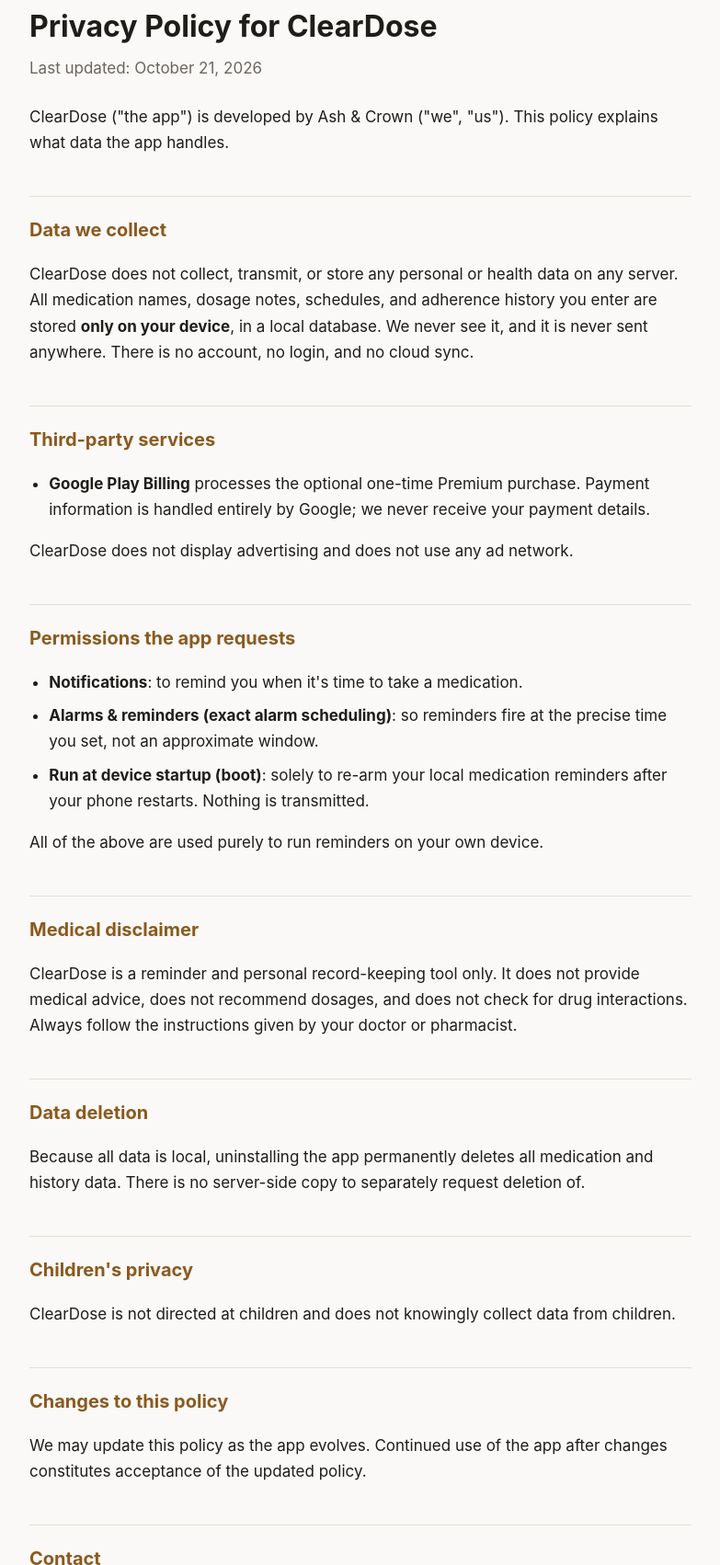
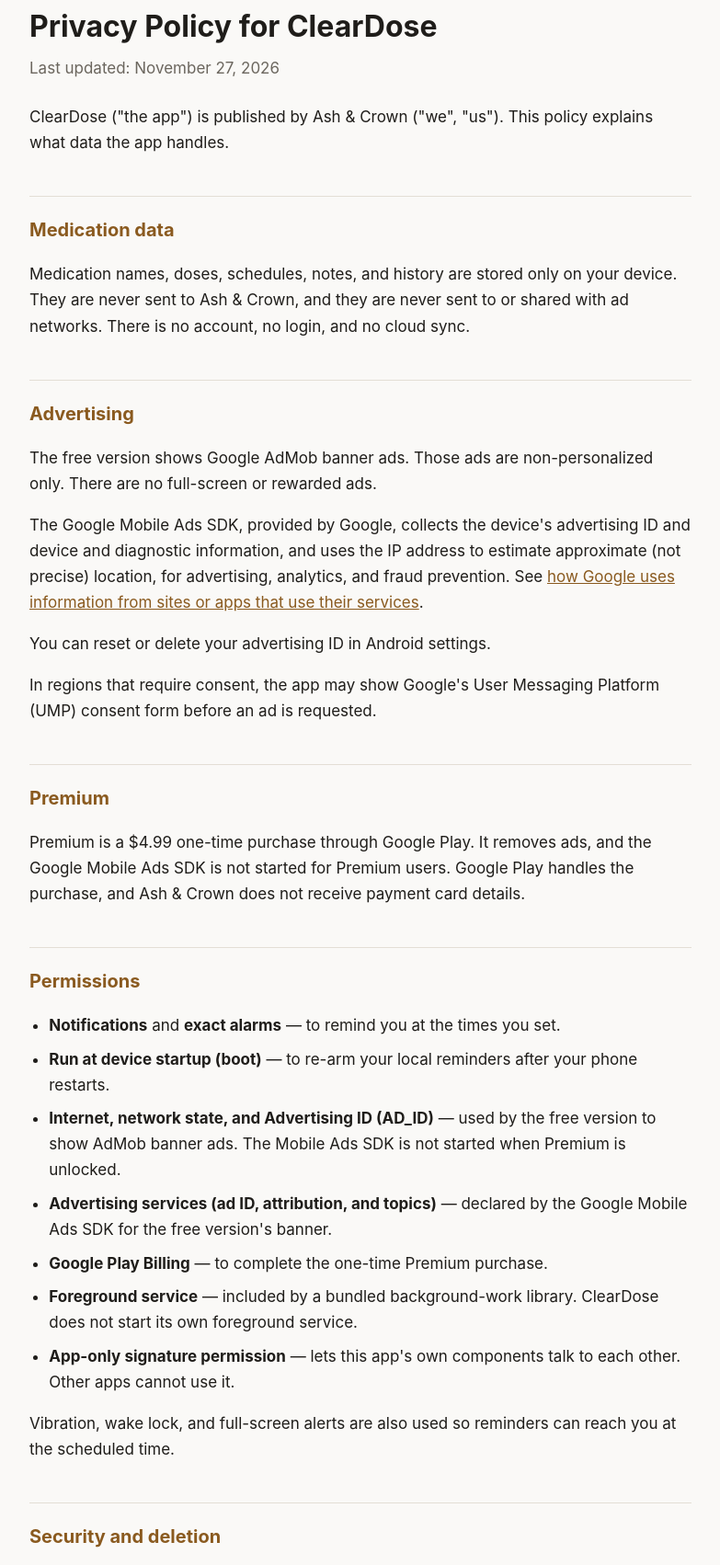
Before and after one commit to Pure-Code-Studio/cleardose-privacy, a plain HTML site: page index.html in a window 1280 px wide. Shown: the part 29-1731 px from the top of the page at 92% size, without its empty margins (248-1031 px from the left). Drawn offline with Linux system fonts and the light colour scheme.

Commit message:
Update ClearDose privacy policy for AdMob banners (#2)
Publish the November 27, 2026 policy, covering non-personalized AdMob banners, at the site root and at cleardose/privacy/.

Co-authored-by: Cursor Agent <cursoragent@cursor.com>
Co-authored-by: Pure-Code-Studio <Pure-Code-Studio@users.noreply.github.com>

```diff
--- a/index.html
+++ b/index.html
@@ -25,41 +25,48 @@
 <body>
 <main>
   <h1>Privacy Policy for ClearDose</h1>
-  <p class="updated">Last updated: October 21, 2026</p>
+  <p class="updated">Last updated: November 27, 2026</p>
 
-  <p>ClearDose ("the app") is developed by Ash &amp; Crown ("we", "us"). This policy explains what data the app handles.</p>
+  <p>ClearDose ("the app") is published by Ash &amp; Crown ("we", "us"). This policy explains what data the app handles.</p>
 
-  <h2>Data we collect</h2>
-  <p>ClearDose does not collect, transmit, or store any personal or health data on any server. All medication names, dosage notes, schedules, and adherence history you enter are stored <strong>only on your device</strong>, in a local database. We never see it, and it is never sent anywhere. There is no account, no login, and no cloud sync.</p>
+  <h2>Medication data</h2>
+  <p>Medication names, doses, schedules, notes, and history are stored only on your device. They are never sent to Ash &amp; Crown, and they are never sent to or shared with ad networks. There is no account, no login, and no cloud sync.</p>
 
-  <h2>Third-party services</h2>
+  <h2>Advertising</h2>
+  <p>The free version shows Google AdMob banner ads. Those ads are non-personalized only. There are no full-screen or rewarded ads.</p>
+  <p>The Google Mobile Ads SDK, provided by Google, collects the device's advertising ID and device and diagnostic information, and uses the IP address to estimate approximate (not precise) location, for advertising, analytics, and fraud prevention. See <a href="https://policies.google.com/technologies/partner-sites">how Google uses information from sites or apps that use their services</a>.</p>
+  <p>You can reset or delete your advertising ID in Android settings.</p>
+  <p>In regions that require consent, the app may show Google's User Messaging Platform (UMP) consent form before an ad is requested.</p>
+
+  <h2>Premium</h2>
+  <p>Premium is a $4.99 one-time purchase through Google Play. It removes ads, and the Google Mobile Ads SDK is not started for Premium users. Google Play handles the purchase, and Ash &amp; Crown does not receive payment card details.</p>
+
+  <h2>Permissions</h2>
   <ul>
-    <li><strong>Google Play Billing</strong> processes the optional one-time Premium purchase. Payment information is handled entirely by Google; we never receive your payment details.</li>
+    <li><strong>Notifications</strong> and <strong>exact alarms</strong> — to remind you at the times you set.</li>
+    <li><strong>Run at device startup (boot)</strong> — to re-arm your local reminders after your phone restarts.</li>
+    <li><strong>Internet, network state, and Advertising ID (AD_ID)</strong> — used by the free version to show AdMob banner ads. The Mobile Ads SDK is not started when Premium is unlocked.</li>
+    <li><strong>Advertising services (ad ID, attribution, and topics)</strong> — declared by the Google Mobile Ads SDK for the free version's banner.</li>
+    <li><strong>Google Play Billing</strong> — to complete the one-time Premium purchase.</li>
+    <li><strong>Foreground service</strong> — included by a bundled background-work library. ClearDose does not start its own foreground service.</li>
+    <li><strong>App-only signature permission</strong> — lets this app's own components talk to each other. Other apps cannot use it.</li>
   </ul>
-  <p>ClearDose does not display advertising and does not use any ad network.</p>
+  <p>Vibration, wake lock, and full-screen alerts are also used so reminders can reach you at the scheduled time.</p>
 
-  <h2>Permissions the app requests</h2>
-  <ul>
-    <li><strong>Notifications</strong>: to remind you when it's time to take a medication.</li>
-    <li><strong>Alarms &amp; reminders (exact alarm scheduling)</strong>: so reminders fire at the precise time you set, not an approximate window.</li>
-    <li><strong>Run at device startup (boot)</strong>: solely to re-arm your local medication reminders after your phone restarts. Nothing is transmitted.</li>
-  </ul>
-  <p>All of the above are used purely to run reminders on your own device.</p>
+  <h2>Security and deletion</h2>
+  <p>Network traffic for ads and purchases is encrypted in transit. You can delete your medication data by clearing the app's data or uninstalling the app. Uninstalling permanently deletes medication and history data from your device. Ash &amp; Crown does not keep a server-side copy.</p>
+
+  <h2>Children's privacy</h2>
+  <p>ClearDose is not directed at children under 13. We do not knowingly collect data from children under 13.</p>
 
   <h2>Medical disclaimer</h2>
   <p>ClearDose is a reminder and personal record-keeping tool only. It does not provide medical advice, does not recommend dosages, and does not check for drug interactions. Always follow the instructions given by your doctor or pharmacist.</p>
 
-  <h2>Data deletion</h2>
-  <p>Because all data is local, uninstalling the app permanently deletes all medication and history data. There is no server-side copy to separately request deletion of.</p>
-
-  <h2>Children's privacy</h2>
-  <p>ClearDose is not directed at children and does not knowingly collect data from children.</p>
-
   <h2>Changes to this policy</h2>
-  <p>We may update this policy as the app evolves. Continued use of the app after changes constitutes acceptance of the updated policy.</p>
+  <p>We may update this policy as the app evolves. The "Last updated" date at the top will change when we do.</p>
 
   <h2>Contact</h2>
-  <p>Questions about this policy: <a href="mailto:purecodestudio.nc@gmail.com">purecodestudio.nc@gmail.com</a></p>
+  <p>Questions about this policy: <a href="mailto:ashandcrown.studio@gmail.com">ashandcrown.studio@gmail.com</a></p>
 
   <footer>&copy; 2026 Ash &amp; Crown</footer>
 </main>
```
Also changed, not shown: cleardose/privacy/index.html (added, +74 -0 lines).
